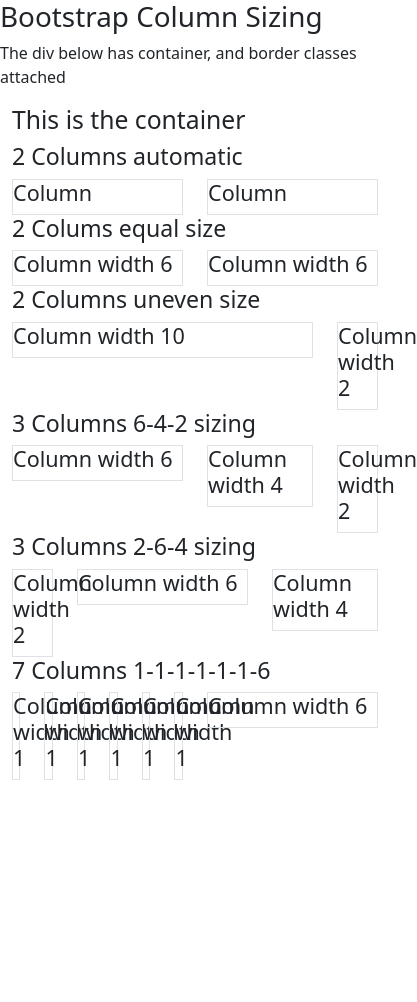
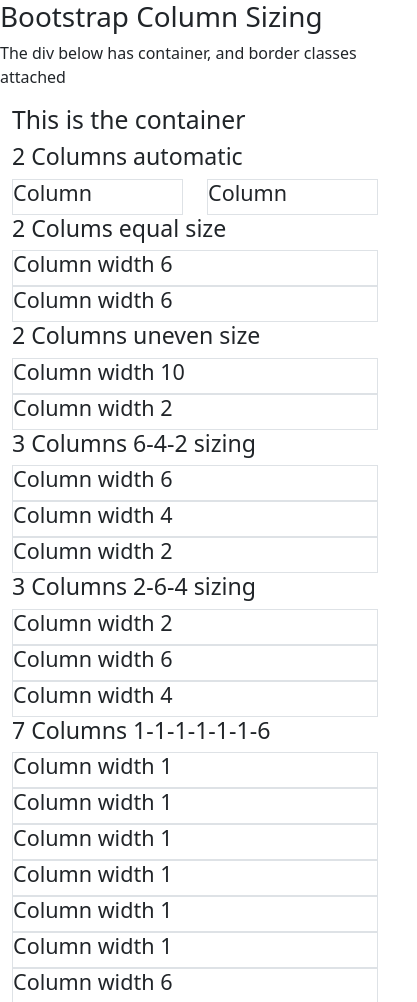
Before and after one commit to 2023-anik/HTML-CSS-Bootstrap, a plain HTML site: page Basic Bootstrap 5/Example 13 (Column Sizing 2)/index.html in a window 390 px wide. Shown: the whole page, 417 px wide, since content can reach past the window. Before the commit the page ends 844 px from the top, so only its background shows below. Drawn offline with nearby package versions, Linux system fonts and the light colour scheme; files that its build step writes are made by us from their sources.

Commit message:
Add HTML structure and styles for Examples 14 (Images) and 15 (Card) with Bootstrap; update column classes in Example 13 (Column Sizing 2)

```diff
--- a/Basic Bootstrap 5/Example 13 (Column Sizing 2)/index.html
+++ b/Basic Bootstrap 5/Example 13 (Column Sizing 2)/index.html
@@ -35,12 +35,12 @@
         </div>
         <div class="row">
             <h3>2 Colums equal size</h3>
-            <div class="col-6">
+            <div class="col-lg-6">
                 <div class="border">
                     <h4>Column width 6</h4>
                 </div>
             </div>
-            <div class="col-6">
+            <div class="col-lg-6">
                 <div class="border">
                     <h4>Column width 6</h4>
                 </div>
@@ -48,12 +48,12 @@
         </div>
         <div class="row">
             <h3>2 Columns uneven size</h3>
-            <div class="col-10">
+            <div class="col-xxl-10">
                 <div class="border">
                     <h4>Column width 10</h4>
                 </div>
             </div>
-            <div class="col-2">
+            <div class="col-md-2">
                 <div class="border">
                     <h4>Column width 2</h4>
                 </div>
@@ -61,17 +61,17 @@
         </div>
         <div class="row">
             <h3>3 Columns 6-4-2 sizing</h3>
-            <div class="col-6">
+            <div class="col-lg-6">
                 <div class="border">
                     <h4>Column width 6</h4>
                 </div>
             </div>
-            <div class="col-4">
+            <div class="col-md-4">
                 <div class="border">
                     <h4>Column width 4</h4>
                 </div>
             </div>
-            <div class="col-2">
+            <div class="col-md-2">
                 <div class="border">
                     <h4>Column width 2</h4>
                 </div>
@@ -79,17 +79,17 @@
         </div>
         <div class="row">
             <h3>3 Columns 2-6-4 sizing</h3>
-            <div class="col-2">
+            <div class="col-lg-2">
                 <div class="border">
                     <h4>Column width 2</h4>
                 </div>
             </div>
-            <div class="col-6">
+            <div class="col-lg-6">
                 <div class="border">
                     <h4>Column width 6</h4>
                 </div>
             </div>
-            <div class="col-4">
+            <div class="col-lg-4">
                 <div class="border">
                     <h4>Column width 4</h4>
                 </div>
@@ -97,37 +97,37 @@
         </div>
         <div class="row">
             <h3>7 Columns 1-1-1-1-1-1-6</h3>
-            <div class="col-1">
+            <div class="col-xl-1">
                 <div class="border">
                     <h4>Column width 1</h4>
                 </div>
             </div>
-            <div class="col-1">
+            <div class="col-xl-1">
                 <div class="border">
                     <h4>Column width 1</h4>
                 </div>
             </div>
-            <div class="col-1">
+            <div class="col-xl-1">
                 <div class="border">
                     <h4>Column width 1</h4>
                 </div>
             </div>
-            <div class="col-1">
+            <div class="col-xl-1">
                 <div class="border">
                     <h4>Column width 1</h4>
                 </div>
             </div>
-            <div class="col-1">
+            <div class="col-xl-1">
                 <div class="border">
                     <h4>Column width 1</h4>
                 </div>
             </div>
-            <div class="col-1">
+            <div class="col-xl-1">
                 <div class="border">
                     <h4>Column width 1</h4>
                 </div>
             </div>
-            <div class="col-6">
+            <div class="col-xl-6">
                 <div class="border">
                     <h4>Column width 6</h4>
                 </div>
```
Also changed, not shown: Basic Bootstrap 5/Example 14 (images)/index.html (added, +53 -0 lines), Basic Bootstrap 5/Example 15 (card)/index.html (added, +38 -0 lines), Basic Bootstrap 5/Example 15 (card)/ami.jpg (added).
